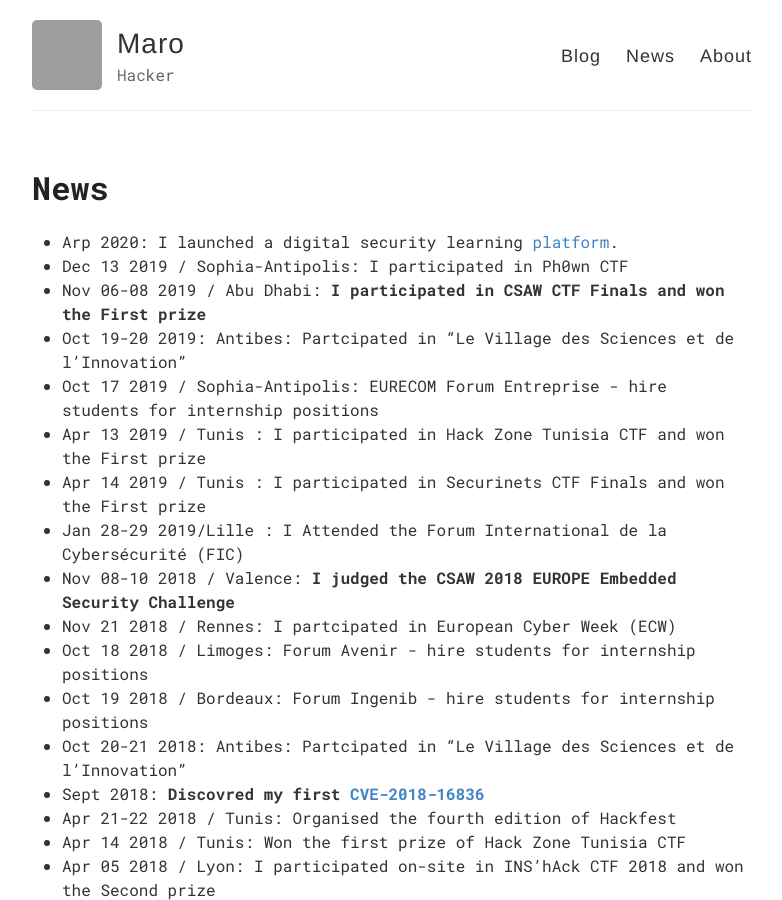
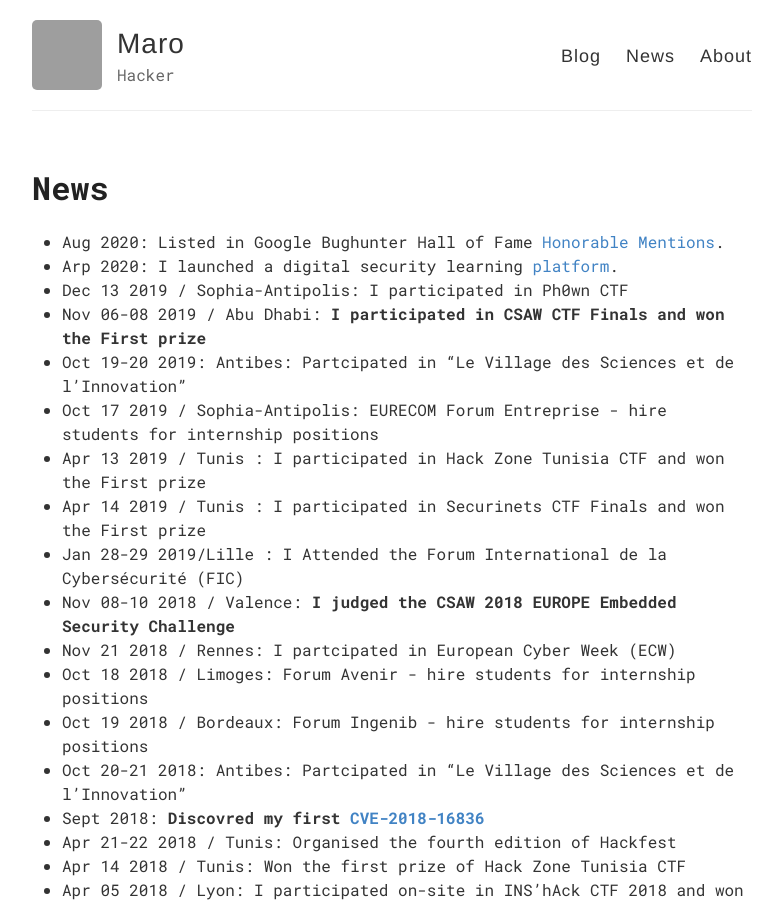
Before and after one commit to maroueneboubakri/maroueneboubakri.github.io, a Jekyll site: the page built from news.md, in a window 1280 px wide and 900 px high. Shown: the whole window, without its empty margins (248-1030 px from the left). Built offline with Jekyll 4.4.1, drawn with Linux system fonts in a browser that asks for light colours; grey boxes are pictures that could not be loaded.

Commit message:
Update news.md

```diff
--- a/news.md
+++ b/news.md
@@ -3,7 +3,7 @@ layout: page
 title: News
 permalink: /news/
 ---
-
+ - Aug 2020: Listed in Google Bughunter Hall of Fame [Honorable Mentions](https://bughunter.withgoogle.com/profile/a12bab83-a5fa-4d42-9c78-be31cc49eef6).
  - Arp 2020: I launched a digital security learning [platform](https://ctf.hackfest.tn/).
  - Dec 13 2019 / Sophia-Antipolis: I participated in Ph0wn CTF
  - Nov 06-08 2019 / Abu Dhabi: **I participated in CSAW CTF Finals and won the First prize**
```
